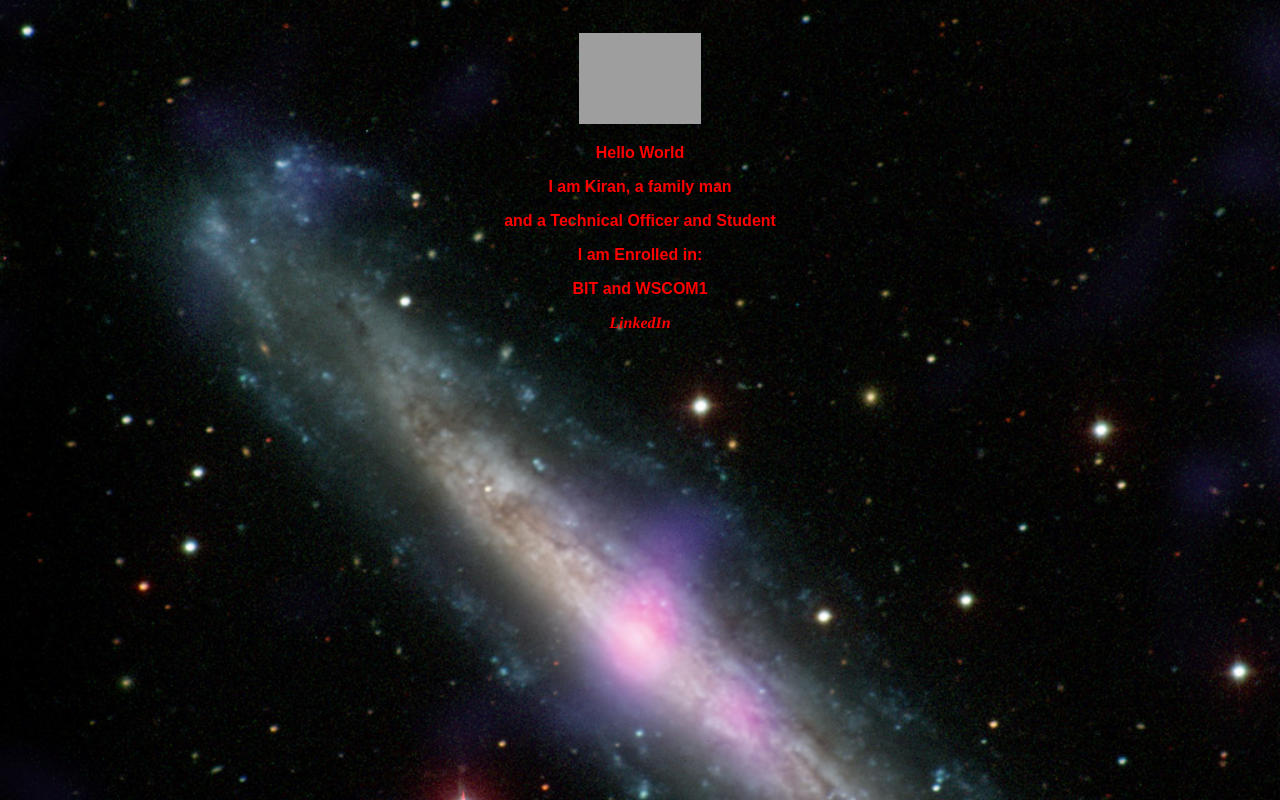
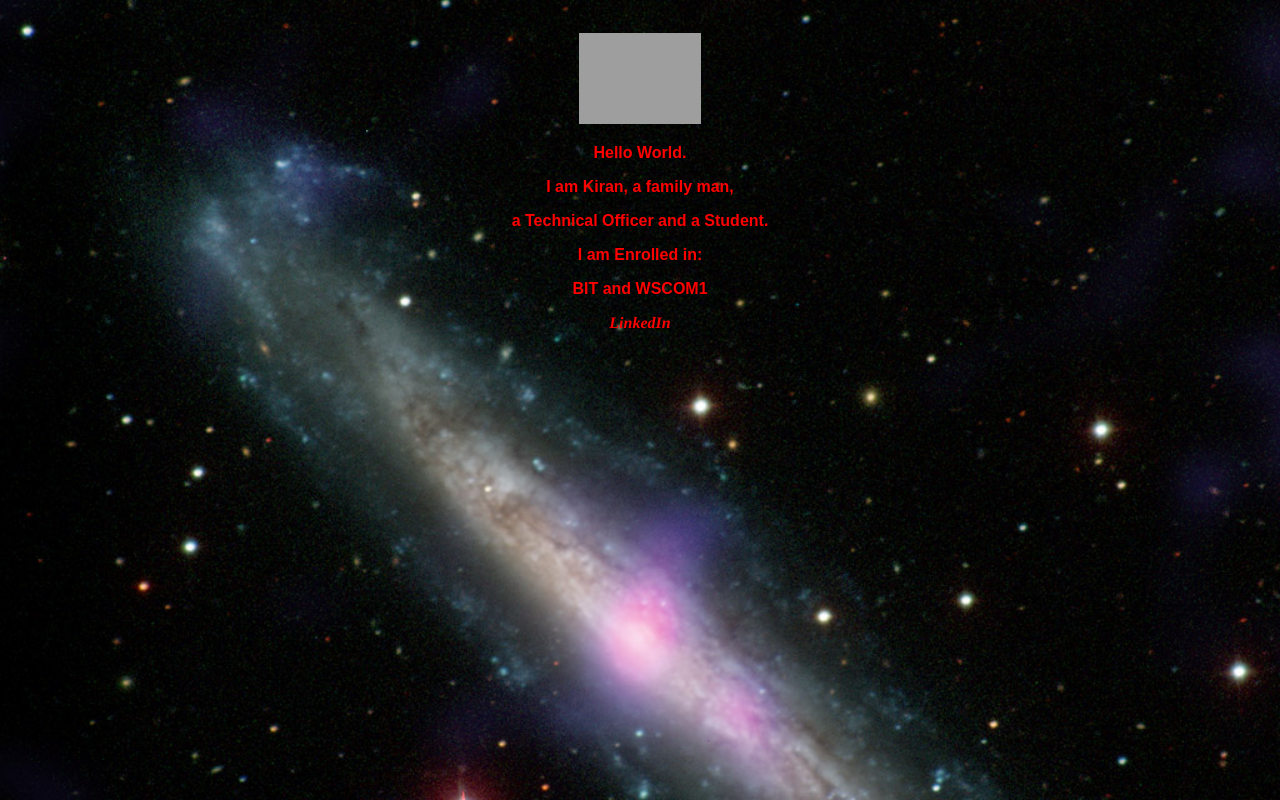
Before and after one commit to KiranSooful/HIT238, a plain HTML site: page index.html in a window 1280 px wide. Drawn offline with Linux system fonts and the light colour scheme; grey boxes are pictures that could not be loaded.

Commit message:
Fix some grammar issues :)

```diff
--- a/index.html
+++ b/index.html
@@ -13,9 +13,9 @@
     <body class = "main_background">
         <div class = "content">
             <img class = "pic" src = "images/Kiran.jpg" alt = "image of the Kiran as Spiderman :)">
-	    <p>Hello World</p>
-            <p>I am Kiran, a family man</p>
-            <p>and a Technical Officer and Student</p>
+	    <p>Hello World.</p>
+            <p>I am Kiran, a family man,</p>
+            <p>a Technical Officer and a Student.</p>
             <p>I am Enrolled in:</p>
             <p>BIT and WSCOM1</p>
             <a class = "link" href = "https://au.linkedin.com/in/kiran-sooful-b9057556">LinkedIn</a>
```
